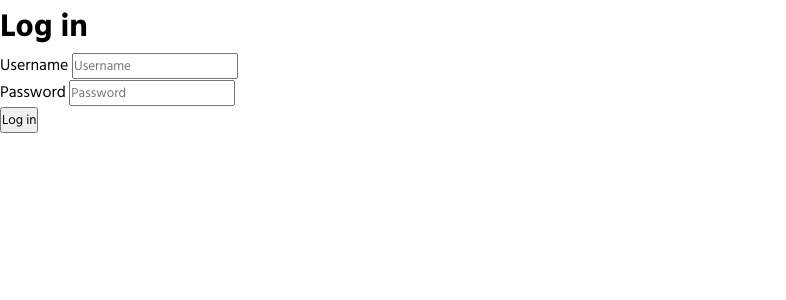
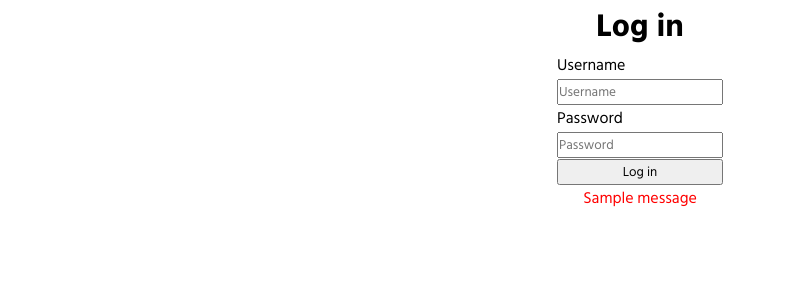
Before and after one commit to CracX/via, a Flask app: page /login/ in a window 1280 px wide. Shown: the top 300 px of the page, without its empty margins (0-786 px from the left). Run offline with Flask 3, Linux system fonts and the light colour scheme; tables that the repository leaves empty hold one stand-in row (values such as "Sample post"); one stand-in notice (Sample message) is shown.

Commit message:
Login page created & ENV setup

```diff
--- a/config.py
+++ b/config.py
@@ -1,2 +1,7 @@
+from dotenv import load_dotenv
+load_dotenv()
+import os
+
 DEBUG=True
 SQLALCHEMY_DATABASE_URI="sqlite:///Ticketz.db"
+SECRET_KEY=os.environ.get('SECRET_KEY')
--- a/requirements.txt
+++ b/requirements.txt
@@ -10,6 +10,7 @@ itsdangerous==2.1.2
 Jinja2==3.1.2
 MarkupSafe==2.1.3
 pycparser==2.21
+python-dotenv==1.0.0
 SQLAlchemy==2.0.22
 typing_extensions==4.8.0
 Werkzeug==3.0.1
--- a/static/css/main.css
+++ b/static/css/main.css
@@ -31,4 +31,24 @@ body, html, .wrapper {
   text-decoration: none;
   color: black;
   font-size: 25px;
+}
+
+#login-box {
+  display: flex;
+  justify-content: center;
+  align-items: center;
+  flex-direction: column;
+}
+#login-box button {
+  width: 100%;
+  cursor: pointer;
+}
+
+#login-box form {
+  text-align: left;
+}
+
+.error {
+  color: red;
+  text-align: center;
 }/*# sourceMappingURL=main.css.map */
--- a/static/css/main.scss
+++ b/static/css/main.scss
@@ -32,3 +32,24 @@ body, html, .wrapper{
     color: black;
     font-size: 25px;
 }
+
+#login-box{
+    display: flex;
+    justify-content: center;
+    align-items: center;
+    flex-direction: column;
+
+    button{
+        width: 100%;
+        cursor: pointer;
+    }
+}
+
+#login-box form{
+    text-align: left;
+}
+
+.error{
+    color: red;
+    text-align: center;
+}
--- a/ticketz/views/__init__.py
+++ b/ticketz/views/__init__.py
@@ -1,7 +1,9 @@
 from ticketz.views.ui.index import view_ui_index
 from ticketz.views.ui.login import view_ui_login
+from ticketz.views.api.v1.login import view_api_login
 
 def build_views(app):
     app.register_blueprint(view_ui_index, url_prefix='/')
     app.register_blueprint(view_ui_login, url_prefix='/login')
+    app.register_blueprint(view_api_login, url_prefix='/api/v1')
     return app
--- a/ticketz/views/ui/login.py
+++ b/ticketz/views/ui/login.py
@@ -2,6 +2,6 @@ from flask import Blueprint, render_template
 
 view_ui_login = Blueprint('view_ui_login', __name__, template_folder='templates')
 
-@view_ui_login.route('/')
+@view_ui_login.get('/')
 def view_login():
     return render_template('login.html')
--- a/ticketz/views/ui/templates/login.html
+++ b/ticketz/views/ui/templates/login.html
@@ -6,16 +6,27 @@
 <div class="wrapper">
     <div id="login-box">
         <h1>Log in</h1>
-        <form action="" method="POST">
+        <form action="/api/v1/login" method="POST">
             <div class="input-group">
                 <label for="username">Username</label>
-                <input type="text" name="username" id="username" placeholder="Username">
+                <br>
+                <input type="text" name="username" id="username" placeholder="Username" required>
             </div>
             <div class="input-group">
                 <label for="password">Password</label>
-                <input type="password" name="password" id="password" placeholder="Password">
+                <br>
+                <input type="password" name="password" id="password" placeholder="Password" required>
             </div>
             <button type="submit">Log in</button>
+            {% with messages = get_flashed_messages() %}
+            {% if messages %}
+                <div class="error">
+                {% for message in messages %}
+                <p>{{ message }}</p>
+                {% endfor %}
+                </div>
+            {% endif %}
+            {% endwith %}
         </form>
     </div>
 </div>
```
Also changed, not shown: ticketz/views/api/v1/login.py (added, +28 -0 lines), 1 other file.
